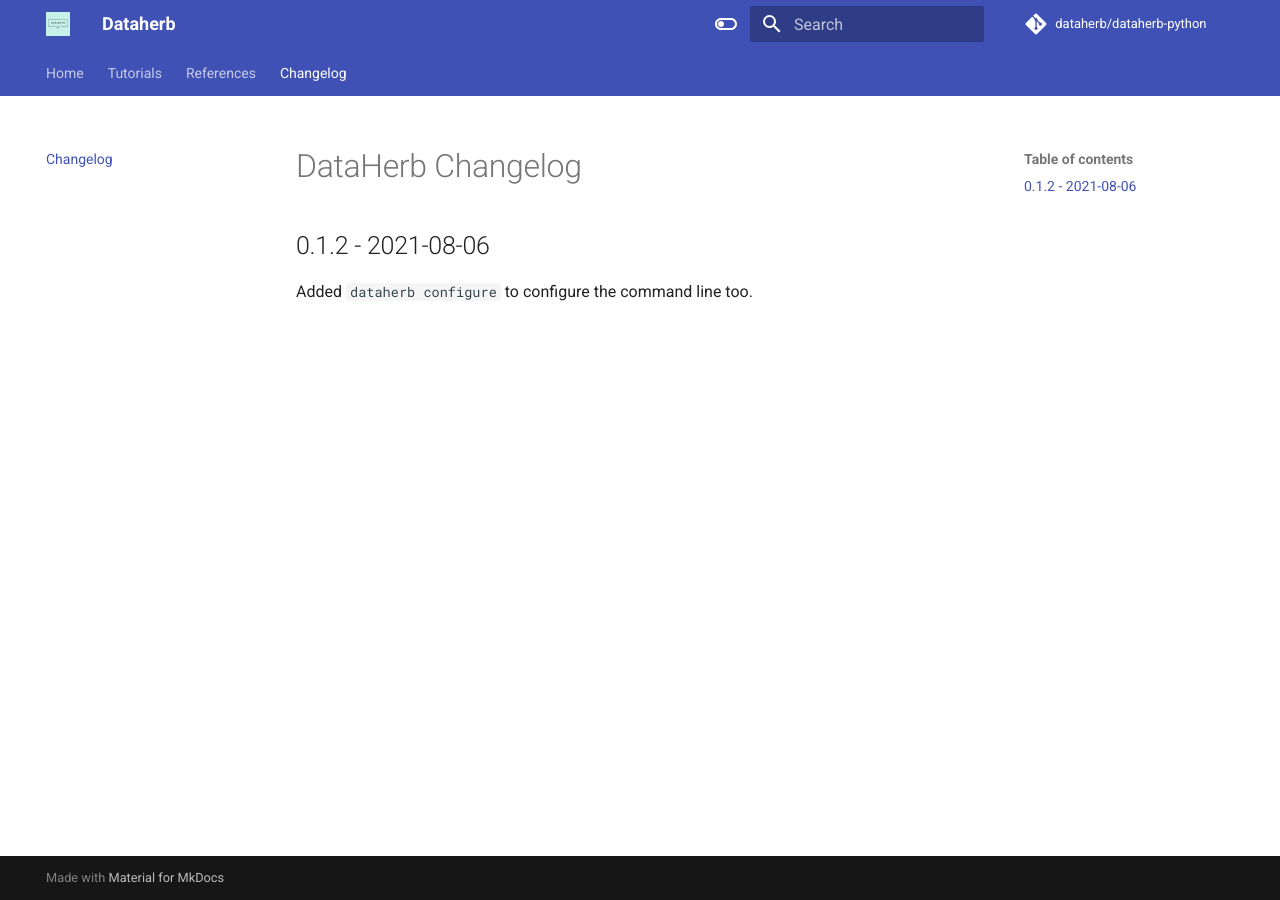
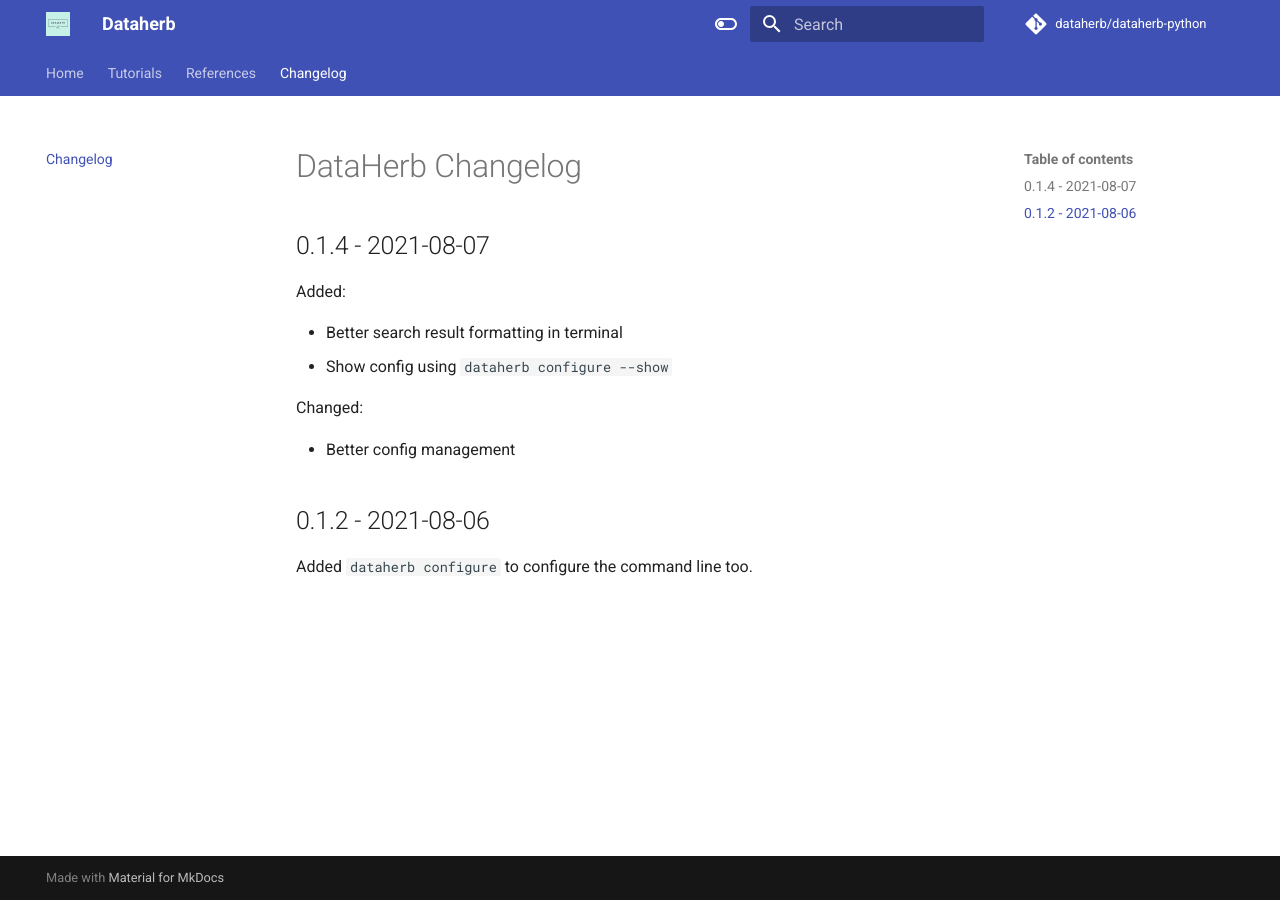
Before and after one commit to DataHerb/dataherb-python, an MkDocs documentation site: the page built from docs/changelog.md, in a window 1280 px wide. Built offline with MkDocs 1.6.1 and Material for MkDocs 9.7.7, drawn with Linux system fonts in a browser that asks for light colours; comment, search, counter and statistics services are not loaded.

Commit message:
bump version

```diff
--- a/dataherb/version.py
+++ b/dataherb/version.py
@@ -1,2 +1,2 @@
 # Name the version of the code using x.x.x
-__version__ = "0.1.3"
+__version__ = "0.1.4"
--- a/docs/changelog.md
+++ b/docs/changelog.md
@@ -1,6 +1,15 @@
 # DataHerb Changelog
 
+## 0.1.4 - 2021-08-07
 
+Added:
+
+- Better search result formatting in terminal
+- Show config using `dataherb configure --show`
+
+Changed:
+
+- Better config management
 
 ## 0.1.2 - 2021-08-06
 
```
